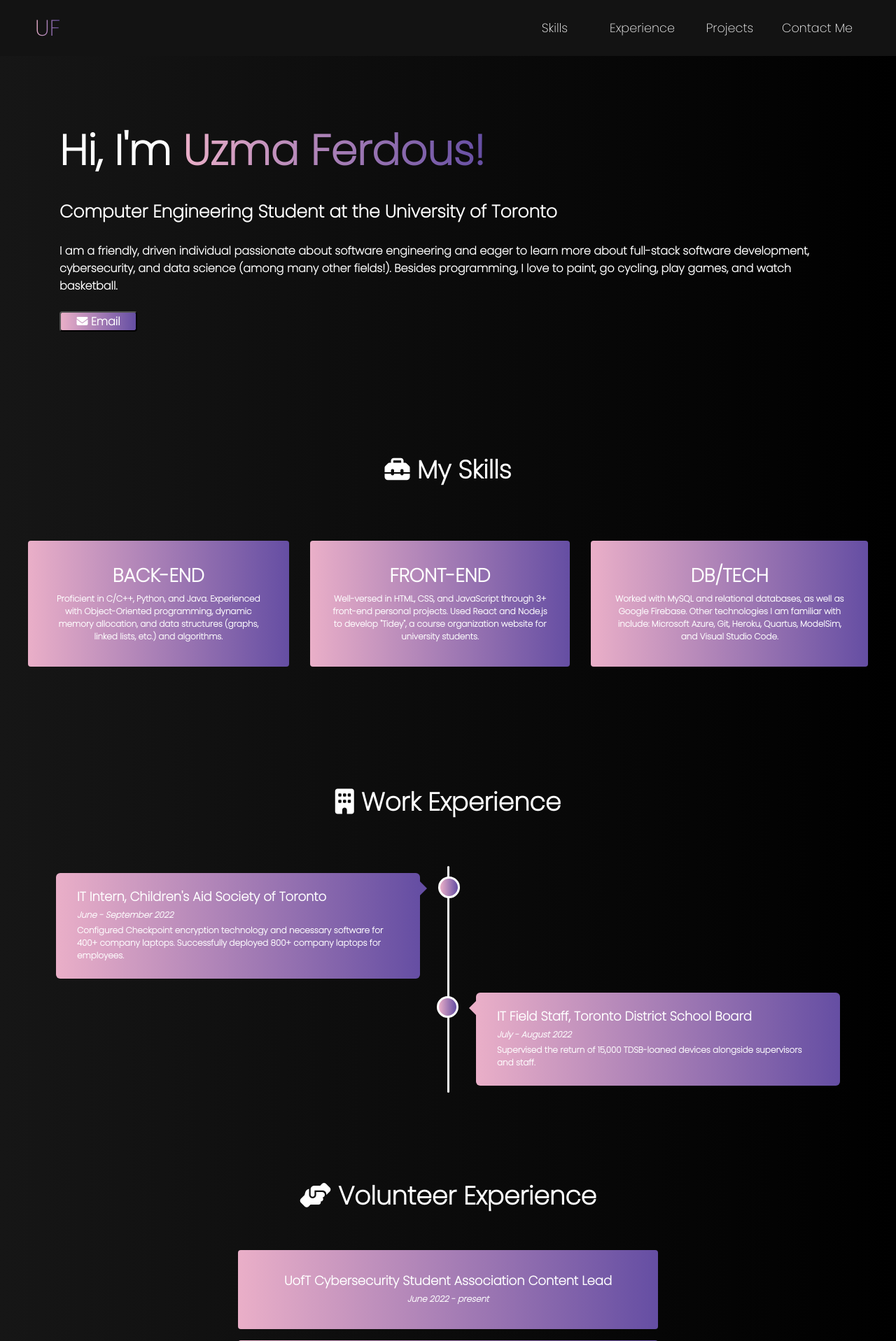
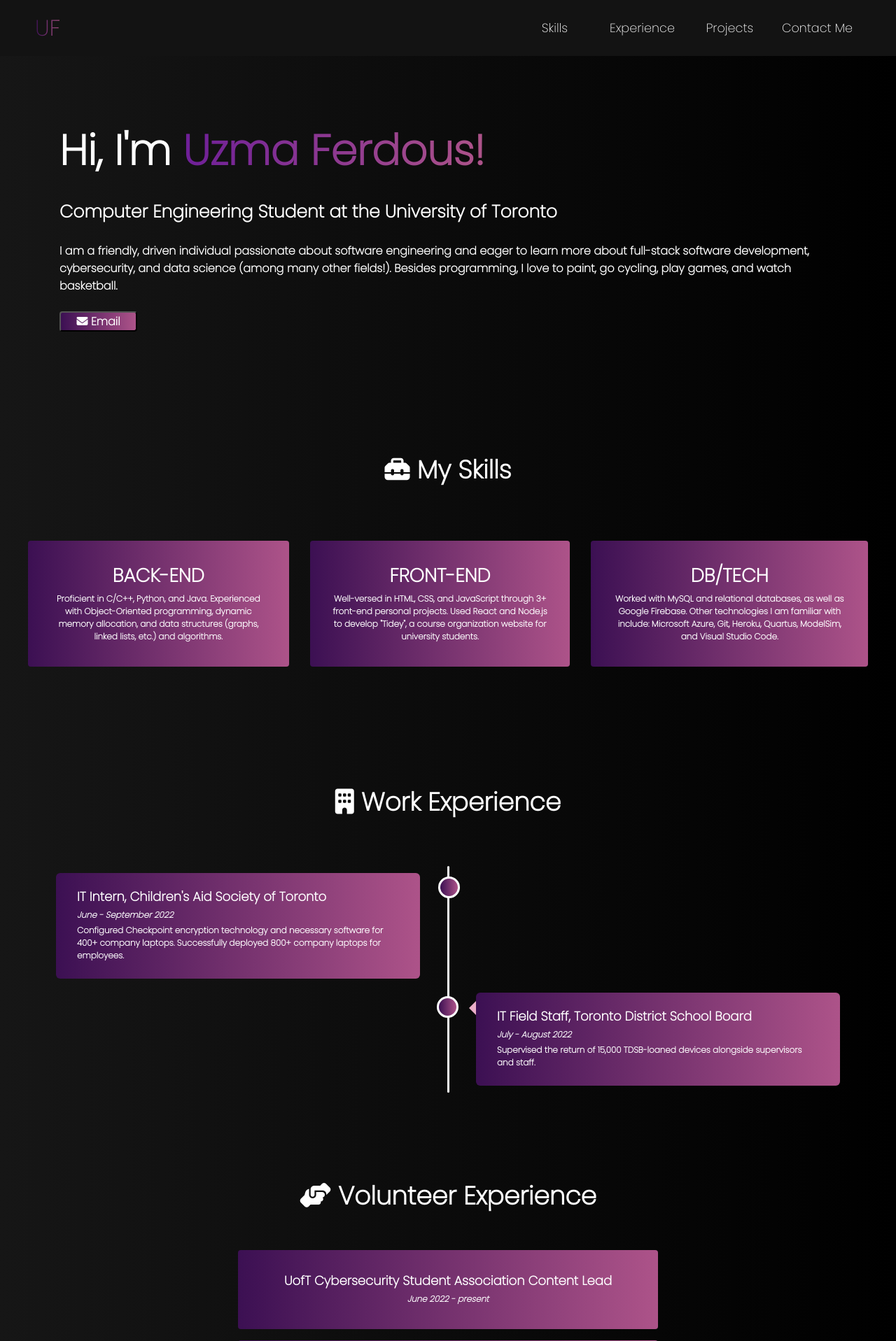
Before and after one commit to uzFer/Portfolio-Website, a PHP site: page / in a window 1280 px wide. Shown: the top 1917 px of the page at 70% size. Run offline with PHP 8.4, Linux system fonts and the light colour scheme; some libraries are stand-ins or nearby versions.

Commit message:
Update style.css

```diff
--- a/style.css
+++ b/style.css
@@ -39,9 +39,9 @@
 }
 
 #navbar__logo {
-  background: #654ea3;
-  background: -webkit-linear-gradient(to right, #eaafc8, #654ea3);
-  background: linear-gradient(to right, #eaafc8, #654ea3);
+  background: #ad5389;
+  background: -webkit-linear-gradient(to right, #3c1053, #ad5389);
+  background: linear-gradient(to right, #3c1053, #ad5389);
   background-size: 100%;
   -webkit-background-clip: text;
   -moz-background-clip: text;
@@ -210,9 +210,9 @@
 }
 
 .hero__heading span {
-  background: #654ea3;
-  background: -webkit-linear-gradient(to right, #eaafc8, #654ea3);
-  background: linear-gradient(to right, #eaafc8, #654ea3);
+  background: #ad5389;
+  background: -webkit-linear-gradient(to right, #6e1f98, #ad5389);
+  background: linear-gradient(to right, #6e1f98, #ad5389);
   background-size: 100%;
   -webkit-background-clip: text;
   -moz-background-clip: text;
@@ -233,9 +233,9 @@
 }
 
 .main__btn {
-  background: #654ea3;
-  background: -webkit-linear-gradient(to right, #eaafc8, #654ea3);
-  background: linear-gradient(to right, #eaafc8, #654ea3);
+  background: #ad5389;
+  background: -webkit-linear-gradient(to right, #3c1053, #ad5389);
+  background: linear-gradient(to right, #3c1053, #ad5389);
   color: #fff;
   display: inline-block;
   font-size: 16px;
@@ -299,9 +299,9 @@
 .card {
   break-inside: avoid;
   page-break-inside: avoid;
-  background: #654ea3;
-  background: -webkit-linear-gradient(to right, #eaafc8, #654ea3);
-  background: linear-gradient(to right, #eaafc8, #654ea3);
+  background: #ad5389;
+  background: -webkit-linear-gradient(to right, #3c1053, #ad5389);
+  background: linear-gradient(to right, #3c1053, #ad5389);
   padding: 30px;
   margin: 0 0 1em 0;
   color: #fff;
@@ -384,9 +384,9 @@
   width: 25px;
   height: 25px;
   right: -17px;
-  background: #654ea3;  /* fallback for old browsers */
-  background: -webkit-linear-gradient(to right, #eaafc8, #654ea3);
-  background: linear-gradient(to right, #eaafc8, #654ea3);
+  background: #ad5389;
+  background: -webkit-linear-gradient(to right, #3c1053, #ad5389);
+  background: linear-gradient(to right, #3c1053, #ad5389);
   border: 3px solid #ffffff;
   top: 15px;
   border-radius: 50%;
@@ -409,9 +409,9 @@
   width: 0;
   z-index: 1;
   right: 30px;
-  border: medium solid #654ea3;
-  border-width: 10px 0 10px 10px;
-  border-color: transparent transparent transparent #654ea3;
+  background: #ad5389;
+  background: -webkit-linear-gradient(to right, #3c1053, #ad5389);
+  background: linear-gradient(to right, #3c1053, #ad5389);
 }
 
 .right::before {
@@ -433,7 +433,7 @@
 
 .content {
   padding: 20px 30px;
-  background: linear-gradient(to right, #eaafc8, #654ea3);
+  background: linear-gradient(to right, #3c1053, #ad5389);
   position: relative;
   border-radius: 6px;
   color: #fff;
@@ -475,9 +475,9 @@
 .card3 {
   break-inside: avoid;
   page-break-inside: avoid;
-  background: #654ea3;  /* fallback for old browsers */
-  background: -webkit-linear-gradient(to right, #eaafc8, #654ea3);
-  background: linear-gradient(to right, #eaafc8, #654ea3);
+  background: #ad5389;
+  background: -webkit-linear-gradient(to right, #3c1053, #ad5389);
+  background: linear-gradient(to right, #3c1053, #ad5389);
   padding: 30px;
   margin: 1em 0 1em 0;
   color: #fff;
@@ -490,9 +490,9 @@
   .card3 {
     break-inside: avoid;
     page-break-inside: avoid;
-    background: #654ea3;
-    background: -webkit-linear-gradient(to right, #eaafc8, #654ea3);
-    background: linear-gradient(to right, #eaafc8, #654ea3);
+    background: #ad5389;
+    background: -webkit-linear-gradient(to right, #3c1053, #ad5389);
+    background: linear-gradient(to right, #3c1053, #ad5389);
     padding: 30px;
     margin: 0 0 1em 0;
     color: #fff;
```
